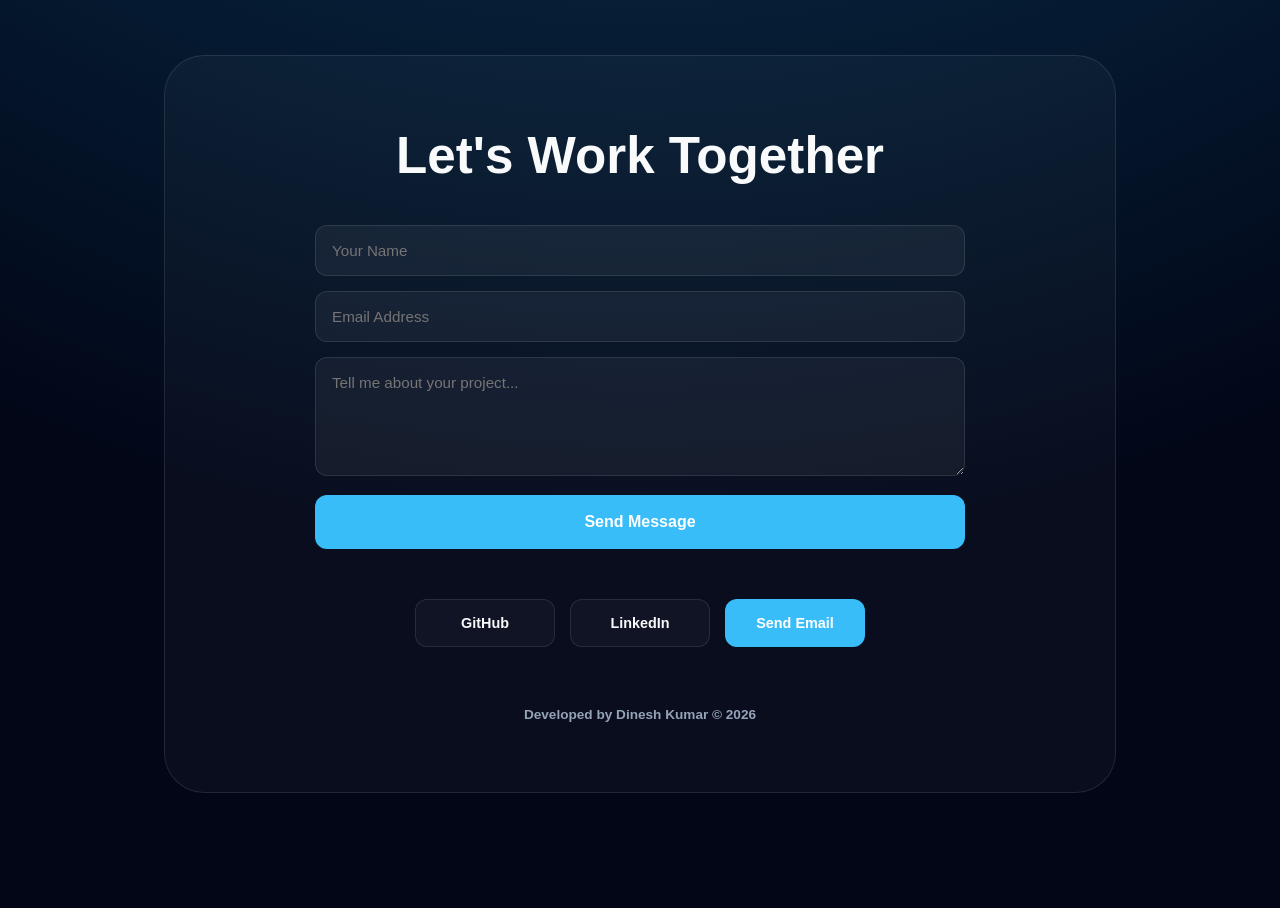
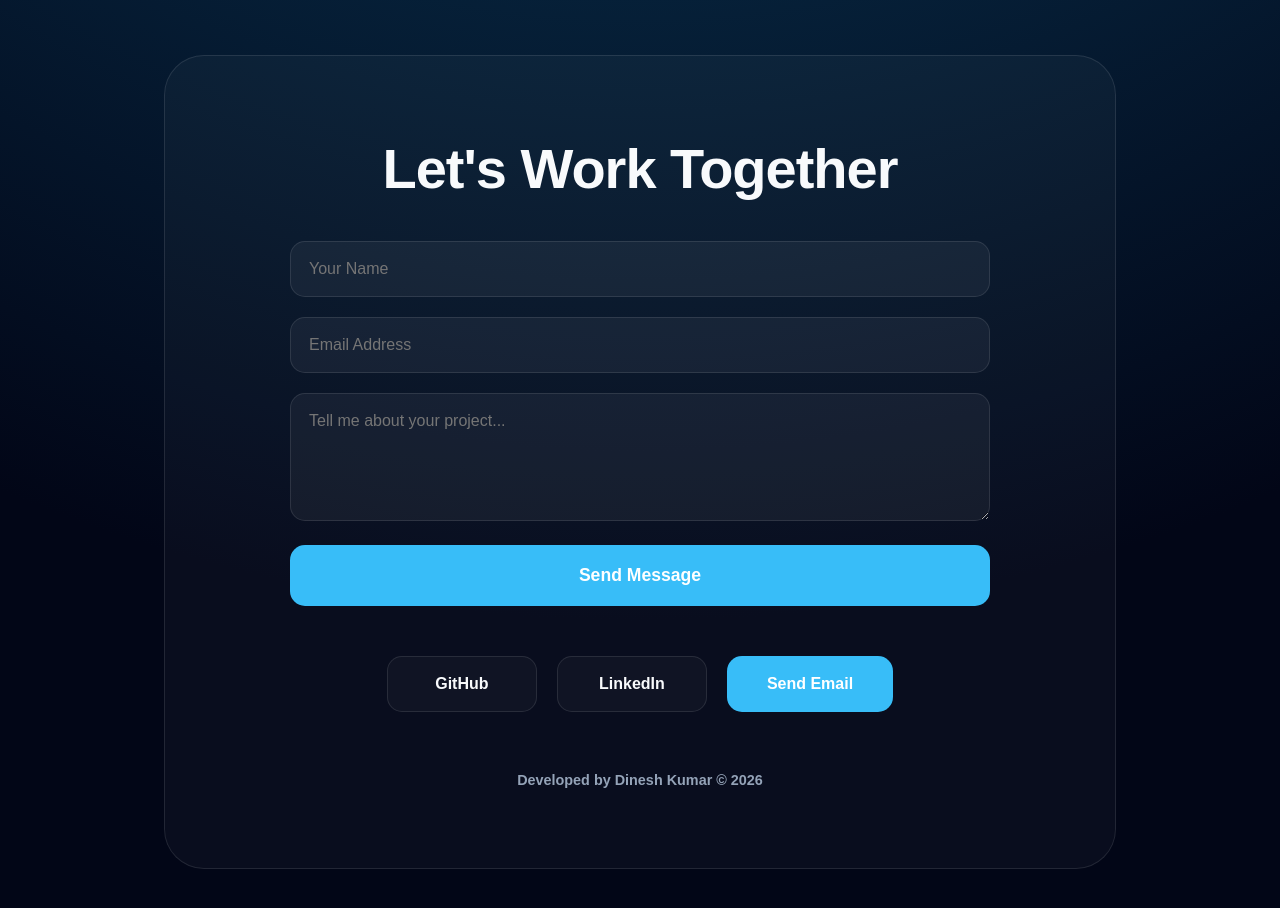
Before and after one commit to Dineshkumar2417/My-Portfolio, a React app in the folder frontend/: page / in a window 1280 px wide. Shown: the part 1020-1928 px from the top of the page. Before the commit the page ends 1873 px from the top, so only its background shows below. Built offline with nearby package versions, Linux system fonts and the light colour scheme; no server answers; the HTML template or start-up script is replaced by a standard one.

Commit message:
Final: Combined all previous fixes with English summary and proper CSS formatting

```diff
--- a/frontend/src/App.css
+++ b/frontend/src/App.css
@@ -1,5 +1,5 @@
 /* =========================================
-   1. GLOBAL VARIABLES
+   1. GLOBAL VARIABLES & THEMES
    ========================================= */
 :root {
   --bg: #020617;
@@ -15,7 +15,7 @@
 [data-theme='light'] {
   --bg: #fdfdfd;
   --text: #0f172a;
-  --subtext: #1e293b;
+  --subtext: #1e293b; /* High contrast for English summary */
   --card: #ffffff;
   --border: #cbd5e1;
   --accent: #2563eb;
@@ -24,13 +24,13 @@
 }
 
 /* =========================================
-   2. BASE STYLES
+   2. CORE RESET
    ========================================= */
 * {
   box-sizing: border-box;
   margin: 0;
   padding: 0;
-  transition: background-color 0.3s ease, color 0.3s ease, border-color 0.3s ease;
+  transition: all 0.3s cubic-bezier(0.4, 0, 0.2, 1);
 }
 
 body {
@@ -56,7 +56,7 @@ body {
 }
 
 /* =========================================
-   3. HERO & COMPONENTS
+   3. NAVIGATION / TOGGLE
    ========================================= */
 .theme-toggle {
   position: fixed;
@@ -75,6 +75,14 @@ body {
   justify-content: center;
 }
 
+.theme-toggle:hover {
+  transform: scale(1.1);
+  border-color: var(--accent);
+}
+
+/* =========================================
+   4. HERO SECTION
+   ========================================= */
 .hero-section {
   text-align: center;
   margin-bottom: 80px;
@@ -119,10 +127,11 @@ body {
   font-weight: 700;
   margin: 5px;
   display: inline-block;
+  box-shadow: 0 4px 6px rgba(0,0,0,0.05);
 }
 
 /* =========================================
-   4. SUMMARY CARD
+   5. SUMMARY CARD
    ========================================= */
 .about-card {
   background: var(--card);
@@ -149,7 +158,7 @@ body {
 }
 
 /* =========================================
-   5. PROJECT GRID
+   6. PROJECTS GRID (WITH HOVER)
    ========================================= */
 .project-grid {
   display: grid;
@@ -169,7 +178,7 @@ body {
 }
 
 .project-card:hover {
-  transform: translateY(-12px);
+  transform: translateY(-12px); /* RESTORED HOVER */
   border-color: var(--accent);
   box-shadow: 0 20px 40px rgba(0, 0, 0, 0.2);
 }
@@ -197,6 +206,25 @@ body {
   margin-left: 8px;
 }
 
+.link-btn:hover {
+  background: var(--accent);
+  color: #fff;
+  transform: scale(1.05);
+}
+
+.project-body h3 {
+  font-size: 1.4rem;
+  margin-bottom: 12px;
+}
+
+.project-body p {
+  font-size: 0.9rem;
+  color: var(--subtext);
+  line-height: 1.5;
+  margin-bottom: 20px;
+  font-weight: 600;
+}
+
 .tech-badge {
   font-size: 0.7rem;
   background: rgba(56, 189, 248, 0.1);
@@ -208,73 +236,87 @@ body {
 }
 
 /* =========================================
-   6. CONTACT & FOOTER
+   7. CONTACT SECTION (FIXED SIZE & HOVER)
    ========================================= */
 .contact-card-main {
   background: var(--card);
   border: 1px solid var(--border);
   border-radius: 40px;
-  padding: 70px 40px;
+  padding: 80px 40px;
   text-align: center;
   margin-top: 80px;
+  width: 100%; /* RESTORED WIDTH */
 }
 
 .contact-title {
-  font-size: 3.2rem;
+  font-size: 3.5rem;
   margin-bottom: 40px;
+  letter-spacing: -1px;
 }
 
 .advanced-form {
-  max-width: 650px;
+  max-width: 700px; /* RESTORED FORM WIDTH */
   margin: 0 auto 50px auto;
   display: flex;
   flex-direction: column;
-  gap: 15px;
+  gap: 20px;
 }
 
 .form-group input,
 .form-group textarea {
   width: 100%;
-  padding: 16px;
-  border-radius: 12px;
+  padding: 18px;
+  border-radius: 15px;
   border: 1px solid var(--border);
   background: var(--input-bg);
   color: var(--text);
   font-family: inherit;
-  font-size: 0.95rem;
+  font-size: 1rem;
 }
 
 .submit-btn {
-  padding: 18px;
-  border-radius: 12px;
+  padding: 20px;
+  border-radius: 15px;
   border: none;
   background: var(--accent);
   color: #fff;
   font-weight: 800;
-  font-size: 1rem;
+  font-size: 1.1rem;
   cursor: pointer;
+}
+
+.submit-btn:hover {
+  transform: translateY(-5px); /* RESTORED HOVER */
+  box-shadow: 0 10px 20px rgba(56, 189, 248, 0.3);
 }
 
 .contact-row {
   display: flex;
-  gap: 15px;
+  gap: 20px;
   justify-content: center;
   flex-wrap: wrap;
+  margin-top: 40px;
 }
 
 .contact-btn {
   text-decoration: none;
-  padding: 15px 30px;
-  border-radius: 12px;
+  padding: 18px 40px;
+  border-radius: 15px;
   background: var(--card);
   border: 1px solid var(--border);
   color: var(--text);
   font-weight: 800;
-  font-size: 0.9rem;
-  min-width: 140px;
+  font-size: 1rem;
   display: flex;
   align-items: center;
   justify-content: center;
+  min-width: 150px;
+}
+
+.contact-btn:hover {
+  transform: translateY(-5px); /* RESTORED HOVER */
+  border-color: var(--accent);
+  background: rgba(56, 189, 248, 0.05);
 }
 
 .contact-btn.email {
@@ -285,13 +327,13 @@ body {
 
 .footer-copyright {
   margin-top: 60px;
-  font-size: 0.85rem;
+  font-size: 0.9rem;
   color: var(--subtext);
   font-weight: 700;
 }
 
 /* =========================================
-   7. RESPONSIVE
+   8. RESPONSIVE
    ========================================= */
 @media (max-width: 768px) {
   .hero-title, .contact-title {
```
Also changed, not shown: frontend/src/App.jsx (+4 -3 lines).
